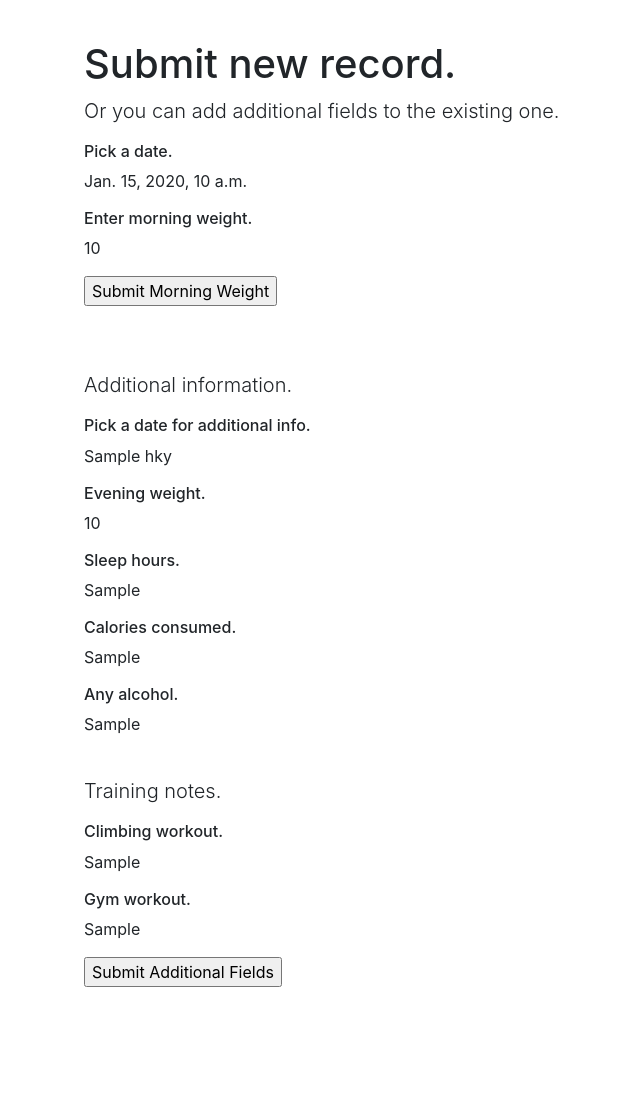
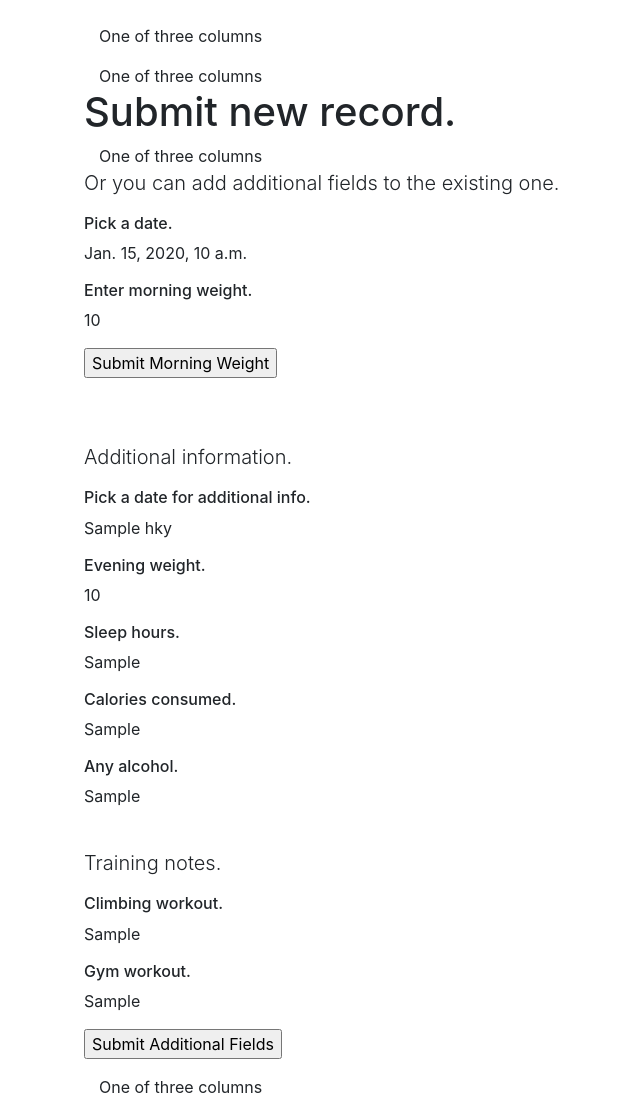
Before and after one commit to fautro/tracker, a Django app: template templates/wtrack/add_record.html in a window 1280 px wide. Shown: the part 56-1155 px from the top of the page, without its empty margins (1-641 px from the left). Before the commit the page ends 1043 px from the top, so only its background shows below. Run offline with Django 3.2, Linux system fonts and the light colour scheme; the template is opened without the code that fills it: most values are stand-ins (such as "Sample title", 1, 10 or a date in 2020); some libraries are stand-ins or nearby versions.

Commit message:
[wtrack] moves things around on the page some more

```diff
--- a/templates/wtrack/add_record.html
+++ b/templates/wtrack/add_record.html
@@ -54,16 +54,24 @@
     </nav>
 <!----------------------------------------------------------------------------------------------------------------------->
     <main role="main" class="container">
-
+      <div class="col-sm">
+      One of three columns
+      </div>
       <div class="row">
           <div class="col-md">
             <p>
           </div>
       </div>
+      <div class="col-sm">
+      One of three columns
+      </div>
       <div class="row">
           <div class="col-md">
             <h1>Submit new record.</h1>
           </div>
+      </div>
+      <div class="col-sm">
+      One of three columns
       </div>
           <div class="row">
             <div class="col-md">
@@ -104,6 +112,9 @@
            </p>
           </div>
     </div>
+    <div class="col-sm">
+      One of three columns
+    </div>
 
     </main><!-- /.container -->
 
```
